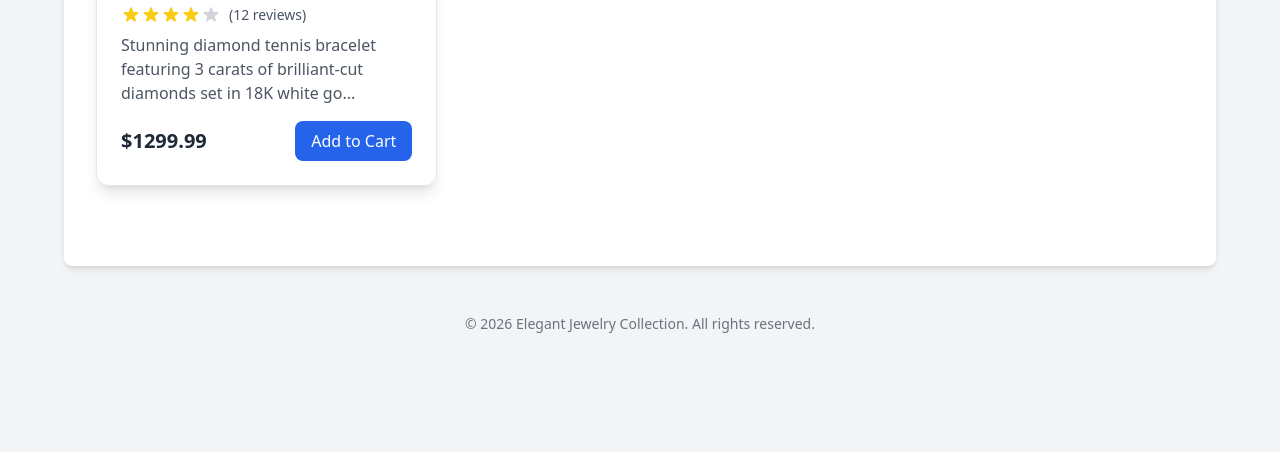
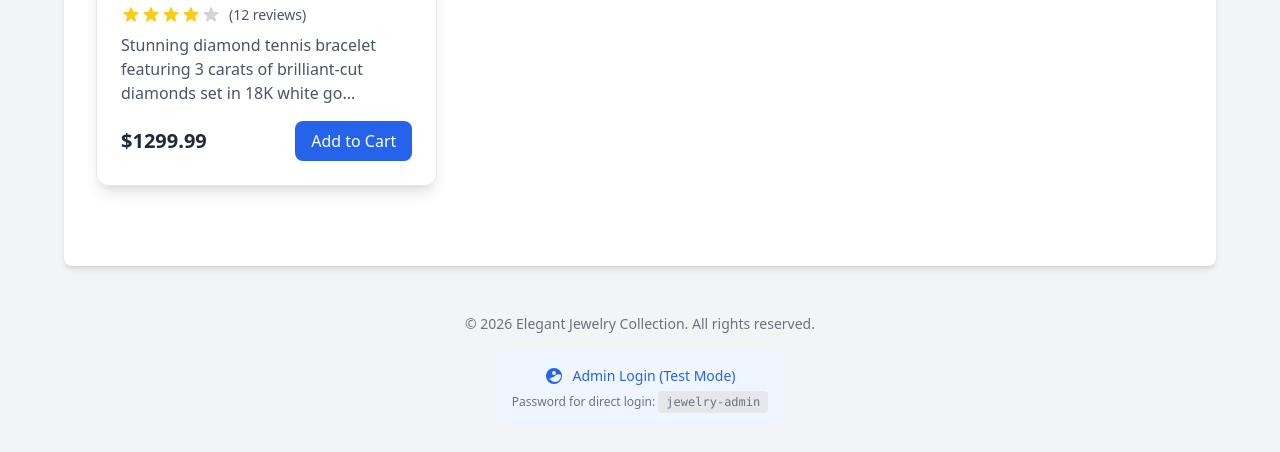
Before and after one commit to superbrucem/-git-Projects-jewelry11ty, an Eleventy site: page src/index.html in a window 1280 px wide. Shown: the part 3236-3688 px from the top of the page. Before the commit the page ends 3602 px from the top, so only its background shows below. Built offline with nearby package versions, Linux system fonts and the light colour scheme; Eleventy itself is replaced by a stand-in of ours; files that its build step writes are made by us from their sources.

Commit message:
Add admin link to index page for easy testing

```diff
--- a/src/index.html
+++ b/src/index.html
@@ -153,6 +153,15 @@
 
     <footer class="mt-12 text-center text-gray-500 text-sm">
         <p>&copy; {{ 'now' | date: "%Y" }} Elegant Jewelry Collection. All rights reserved.</p>
+        <div class="mt-4 p-4 bg-blue-50 rounded-lg inline-block">
+            <a href="/admin/" class="text-blue-600 hover:text-blue-800 font-medium flex items-center justify-center">
+                <svg xmlns="http://www.w3.org/2000/svg" class="h-5 w-5 mr-2" viewBox="0 0 20 20" fill="currentColor">
+                    <path fill-rule="evenodd" d="M18 10a8 8 0 11-16 0 8 8 0 0116 0zm-6-3a2 2 0 11-4 0 2 2 0 014 0zm-2 4a5 5 0 00-4.546 2.916A5.986 5.986 0 005 10a6 6 0 0012 0c0-.35-.035-.691-.1-1.02A5 5 0 0010 11z" clip-rule="evenodd" />
+                </svg>
+                Admin Login (Test Mode)
+            </a>
+            <p class="text-xs mt-2">Password for direct login: <code class="bg-gray-200 px-2 py-1 rounded">jewelry-admin</code></p>
+        </div>
     </footer>
 </body>
 </html>
```
